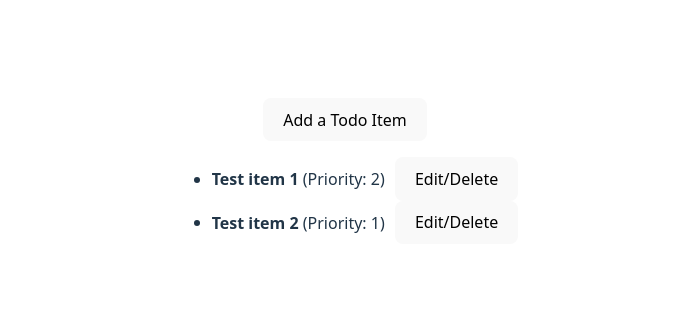
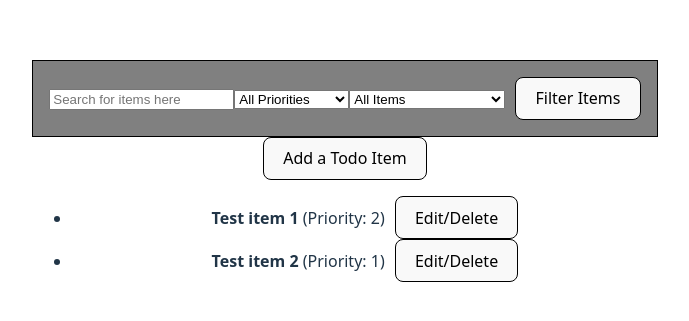
Before and after one commit to Jaime-Reynoso-Berrum/breakableToy, a React (Vite) app in the folder frontend/: page / in a window 1280 px wide. Shown: the part 221-542 px from the top of the page, without its empty margins (295-984 px from the left). Built offline with nearby package versions, Linux system fonts and the light colour scheme.

Commit message:
created the FilterBar.tsx component to filter todos

```diff
--- a/frontend/src/App.tsx
+++ b/frontend/src/App.tsx
@@ -1,7 +1,9 @@
 import { useState } from 'react'
 import './App.css'
 import AddTodoModal from "./components/modals/AddTodoModal.tsx";
-import EditTodoModal from "./components/modals/EditTodoModal.tsx";
+import EditTodoModal from "./components/modals/EditTodoModal.tsx"
+import FilterBar from "./components/FilterBar.tsx";
+
 
 interface todo {
     id: string;
@@ -20,6 +22,10 @@ function App() {
   const [AddModalOpen, setAddModalOpen] = useState(false);
   const [EditModalOpen, setEditModalOpen] = useState(false);
   const [EditingTodo, setEditingTodo] = useState<todo | null>(null);
+
+  const [queryFilter, setQueryFilter] = useState("");
+  const [priorityFilter, setPriorityFilter] = useState<number>(0);
+  const [completedFilter, setCompletedFilter] = useState<boolean | null>(null);
 
   const handleAdd = (todoItem: string, priority: number, dueDate: string | null) => {
       console.log("New todo: ", {todoItem, priority, dueDate });
@@ -40,17 +46,31 @@ function App() {
         setEditingTodo(null);
     }
 
+    const handleOnFilter = () => {
+      // api call goes here
+        console.log({queryFilter, priorityFilter, completedFilter});
+    }
+
   return (
     <>
+        <FilterBar
+        queryFilter={queryFilter}
+        setQueryFilter={setQueryFilter}
+        priorityFilter={priorityFilter}
+        setPriorityFilter={setPriorityFilter}
+        completedFilter={completedFilter}
+        setCompletedFilter={setCompletedFilter}
+        onFilter={handleOnFilter}
+        />
         <div>
-            <button onClick={() => setAddModalOpen(true)}>Add a Todo Item</button>
+            <button style = {{ border: '1px solid black'}} onClick={() => setAddModalOpen(true)}>Add a Todo Item</button>
 
 
             <ul>
                 {todos.map((todo) => (
                     <li key={todo.id}>
                         <strong>{todo.todoItem}</strong> (Priority: {todo.priority})
-                        <button onClick={() => openEditModal(todo)} style={{marginLeft: 10}}>
+                        <button style = {{ border: '1px solid black', marginLeft: 10}} onClick={() => openEditModal(todo)}>
                             Edit/Delete
                         </button>
                     </li>
--- /dev/null
+++ b/frontend/src/components/FilterBar.tsx
@@ -0,0 +1,68 @@
+
+type FilterBarProps = {
+    queryFilter: string;
+    setQueryFilter: (query: string) => void;
+    priorityFilter: number;
+    setPriorityFilter: (priority: number) => void;
+    completedFilter: boolean | null;
+    setCompletedFilter: (completed: boolean | null) => void;
+    onFilter: () => void;
+}
+
+function FilterBar ({
+    queryFilter,
+    setQueryFilter,
+    priorityFilter,
+    setPriorityFilter,
+    completedFilter,
+    setCompletedFilter,
+    onFilter
+}: FilterBarProps) {
+    const handleCompletedChange = (event: React.ChangeEvent<HTMLSelectElement>)=> {
+        const value = event.target.value;
+        if (value === "true") setCompletedFilter(true);
+        else if (value === "false") setCompletedFilter(false);
+        else setCompletedFilter(null);
+    }
+
+    const handlePrioriytChange = (event: React.ChangeEvent<HTMLSelectElement>) => {
+        const number = parseInt(event.target.value, 10);
+        setPriorityFilter(number);
+    };
+
+    return (
+        <div style = {{
+            display: 'felx',
+            gap: '1rem',
+            padding: '1rem',
+            alignItems: 'center',
+            backgroundColor: 'grey',
+            border: '1px solid black'
+        }}>
+            <input
+                type = 'text'
+                placeholder = 'Search for items here'
+                value = {queryFilter}
+                onChange={(event) => setQueryFilter(event.target.value)}
+            />
+
+            <select value = {priorityFilter} onChange = {handlePrioriytChange}>
+                <option value = {0}>All Priorities</option>
+                <option value = {1}>High Priority</option>
+                <option value = {2}>Medium Priority</option>
+                <option value = {3}>Low Priority</option>
+            </select>
+
+            <select value = {String(completedFilter)} onChange = {handleCompletedChange}>
+                <option value = 'null'>All Items</option>
+                <option value = 'true'>All Completed Items</option>
+                <option value = 'false'>All Uncompleted Items</option>
+            </select>
+
+            <button style = {{ border: '1px solid black', marginLeft: 10}} onClick = {onFilter}>Filter Items</button>
+        </div>
+    )
+
+}
+
+export default FilterBar;
--- a/frontend/src/components/modals/AddTodoModal.tsx
+++ b/frontend/src/components/modals/AddTodoModal.tsx
@@ -5,7 +5,7 @@ interface AddModalProps {
     onSubmit: (todoItem: string, priority: number, dueDate: string | null) => void;
 }
 
-export default function AddTodoModal({ onClose, onSubmit }: AddModalProps){
+function AddTodoModal({ onClose, onSubmit }: AddModalProps){
     const [todoItem, setTodoItem] = useState('');
     const [priority, setPriority] = useState(1);
     const [dueDate, setDueDate] = useState<string | null > (null);
@@ -81,3 +81,5 @@ export default function AddTodoModal({ onClose, onSubmit }: AddModalProps){
         </div>
     );
 }
+
+export default AddTodoModal;
```
